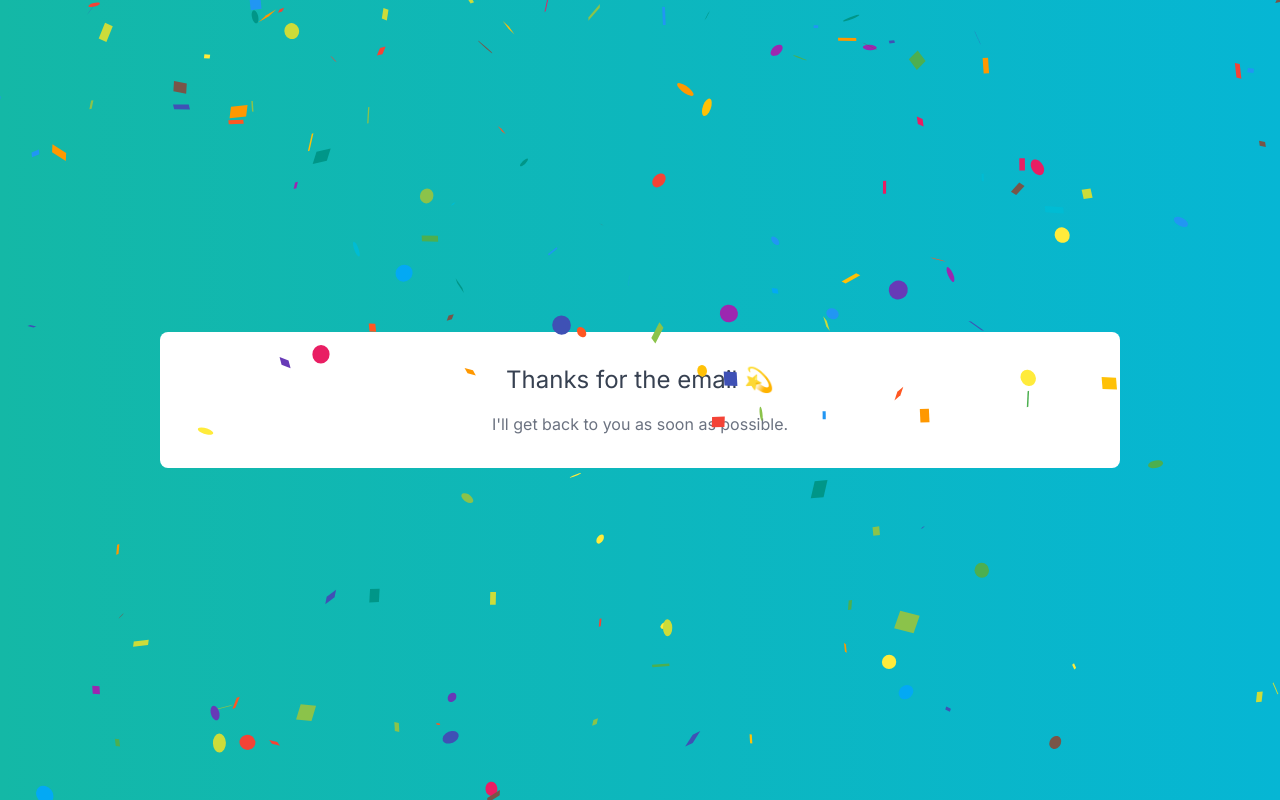
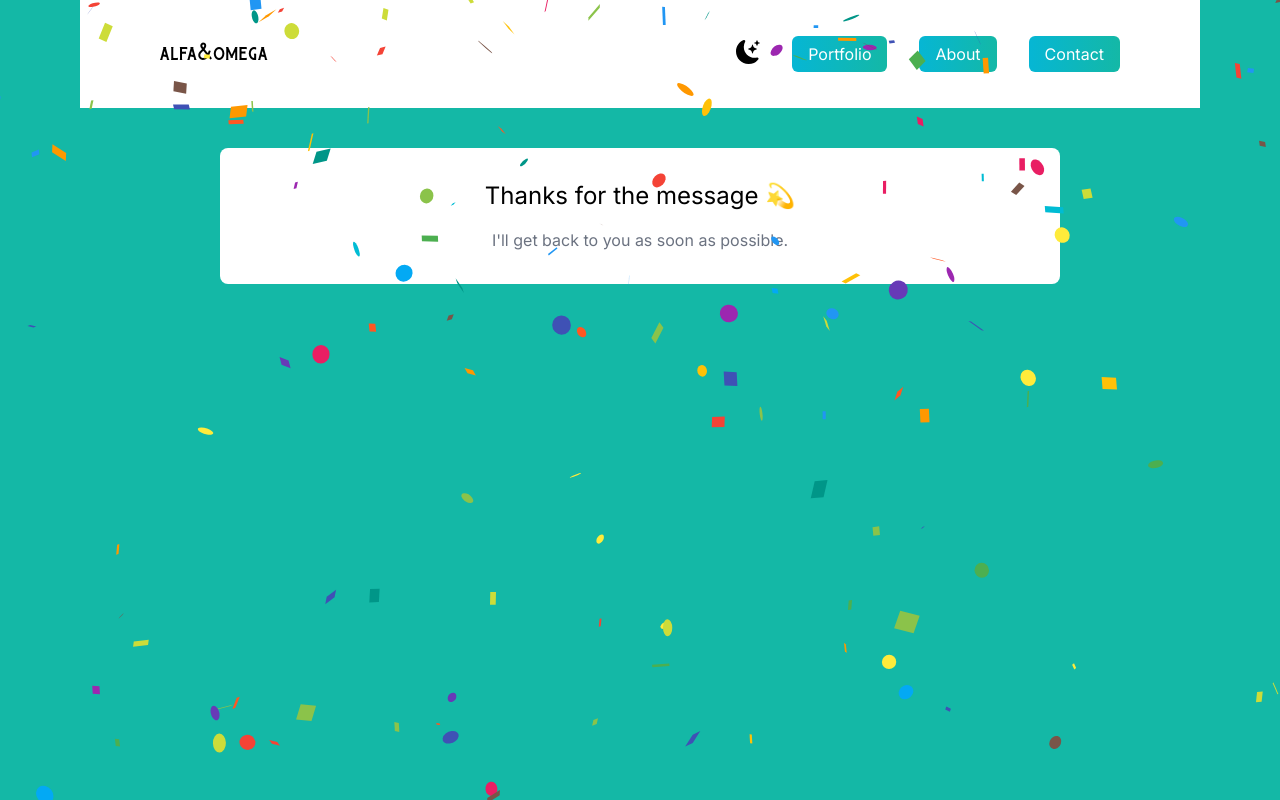
Before and after one commit to oovillagran/portfolio, a Next.js app: page /success in a window 1280 px wide. Built offline with nearby package versions, Linux system fonts and the light colour scheme.

Commit message:
Add hamburger menu

```diff
--- /dev/null
+++ b/app/DarkModeContext.js
@@ -0,0 +1,21 @@
+import React, { createContext, useContext, useState } from 'react';
+
+const DarkModeContext = createContext();
+
+export function useDarkMode() {
+  return useContext(DarkModeContext);
+}
+
+export function DarkModeProvider({ children }) {
+  const [darkMode, setDarkMode] = useState(false);
+
+  const toggleDarkMode = () => {
+    setDarkMode((prevDarkMode) => !prevDarkMode);
+  };
+
+  return (
+    <DarkModeContext.Provider value={{ darkMode, toggleDarkMode }}>
+      {children}
+    </DarkModeContext.Provider>
+  );
+}
--- a/app/globals.css
+++ b/app/globals.css
@@ -41,5 +41,5 @@ a {
 
 /* Dark mode background color */
 .dark .bg-white {
-  background-color: #000; /* Change this to your desired dark mode background color */
+  background-color: rgb(17 24 39 / var(--tw-bg-opacity)); /* Change this to your desired dark mode background color */
 }
--- a/app/layout.js
+++ b/app/layout.js
@@ -2,6 +2,7 @@
 import './globals.css';
 import { Inter } from 'next/font/google';
 import { AnimatePresence } from 'framer-motion';
+import { DarkModeProvider } from './DarkModeContext';
 
 const inter = Inter({ subsets: ['latin'] })
 
@@ -12,9 +13,11 @@ export const metadata = {
 
 export default function RootLayout({ children }) {
   return (
-    <html lang="en">
-      <body className={inter.className}>{children}</body>
-    </html>
+    <DarkModeProvider>
+      <html lang="en">
+        <body className={inter.className}>{children}</body>
+      </html>
+    </DarkModeProvider>
   )
 }
 
--- /dev/null
+++ b/app/navbar.js
@@ -0,0 +1,71 @@
+import React, { useState } from 'react';
+import { BsFillMoonStarsFill } from 'react-icons/bs';
+import '@tailwindcss/forms';
+import { useDarkMode } from './DarkModeContext';
+
+export default function Navbar() {
+  const { darkMode, toggleDarkMode } = useDarkMode();
+  const [mobileMenuOpen, setMobileMenuOpen] = useState(false);
+
+  const toggleMobileMenu = () => {
+    setMobileMenuOpen(!mobileMenuOpen);
+  };
+
+  return (
+    <div className={darkMode ? 'dark' : ''}>
+      {/* ... (Head and other content) */}
+      <header className="bg-white px-10 md:px-20 lg:px-25 dark:bg-gray-900">
+        <nav className="py-10 mb-10 flex justify-between">
+          <h1 className="text-xl font-burtons dark:text-gray-200 transition-transform transform hover:scale-110">
+            <a href="/">alfa&omega</a>
+          </h1>
+          <div className='flex'>
+            <BsFillMoonStarsFill
+              onClick={() => toggleDarkMode(!darkMode)}
+              className="cursor-pointer text-2xl dark:text-gray-200 hover:text-teal-600 transition-transform transform hover:scale-110"
+            />
+            <div className="md:hidden">
+              {/* Hamburger menu button */}
+              <button
+                onClick={toggleMobileMenu}
+                className="text-gray-800 px-5 text-lg dark:text-gray-200"
+              >
+                ☰
+              </button>
+            </div>
+            <ul
+              className={`${
+                mobileMenuOpen ? 'block' : 'hidden'
+              } md:flex md:items-center`}
+            >
+              <li className="transition-transform transform hover:scale-105">
+                <a
+                  className="bg-gradient-to-r from-cyan-500 to-teal-500 text-white px-4 py-2 rounded-md ml-8 hover:text-gray-800"
+                  href="#"
+                >
+                  Portfolio
+                </a>
+              </li>
+              <li className="transition-transform transform hover:scale-105">
+                <a
+                  className="bg-gradient-to-r from-cyan-500 to-teal-500 text-white px-4 py-2 rounded-md ml-8 hover:text-gray-800"
+                  href="#about"
+                >
+                  About
+                </a>
+              </li>
+              <li className="transition-transform transform hover:scale-105">
+                <a
+                  className="bg-gradient-to-r from-cyan-500 to-teal-500 text-white px-4 py-2 rounded-md ml-8 hover:text-gray-800"
+                  href="#contact"
+                >
+                  Contact
+                </a>
+              </li>
+            </ul>
+          </div>
+        </nav>
+      </header>
+    </div>
+  );
+}
--- a/app/page.js
+++ b/app/page.js
@@ -1,6 +1,5 @@
 'use client';
 import Head from 'next/head';
-import {BsFillMoonStarsFill} from 'react-icons/bs';
 import {AiFillTwitterCircle, AiFillGithub, AiFillLinkedin, AiFillInstagram, AiFillMediumCircle} from 'react-icons/ai';
 import Image from 'next/image';
 import oscardev from '../public/ovg-avatar.png';
@@ -13,20 +12,17 @@ import web3 from '../public/web3.png';
 import web4 from '../public/web4.png';
 import web5 from '../public/EasyClinics.png';
 import web6 from '../public/EasyClinics-Appointment.png';
-import { useState } from 'react';
 import '@tailwindcss/forms';
 import formImage from '../public/form.png';
 import { useFormik } from 'formik';
 import * as Yup from 'yup';
 import { useRouter } from 'next/navigation';
 import { motion as m } from 'framer-motion';
-// import { useSearchParams } from 'next/navigation';
-// import { usePathname } from 'next/navigation';
+import Navbar from './navbar';
+import { useDarkMode } from './DarkModeContext';
 
 export default function Home() {
-  const [darkMode, setDarkMode] = useState(false);
-  // const pathname = usePathname();
-
+  const { darkMode } = useDarkMode();
 
   // Router
   const router = useRouter();
@@ -48,7 +44,6 @@ export default function Home() {
 
     // Submit form
     onSubmit: (values) => {
-      // console.log(values);
       router.push('/success');
     },
   });
@@ -61,40 +56,39 @@ export default function Home() {
         <link rel="icon" href="/favicon.ico" />
       </Head>
 
-      <main className='bg-white px-10 md:px-20 lg:px-40 dark:bg-gray-900'>
+      <main className='bg-white md:px-10 lg:px-20 dark:bg-gray-900'>
         <section className="min-h-screen">
-          <nav className='py-10 mb-12 flex justify-between'>
-            <h1 className='text-xl font-burtons dark:text-gray-200'>alfa&omega</h1>
-            <ul className='flex items-center'>
-              <li>
-                <BsFillMoonStarsFill onClick={() => setDarkMode(!darkMode)} className='cursor-pointer text-2xl dark:text-gray-200'/>
-              </li>
-              <li><a className="bg-gradient-to-r from-cyan-500 to-teal-500 text-white px-4 py-2 rounded-md ml-8" href="#">Resume</a></li>
-              <li><a className="bg-gradient-to-r from-cyan-500 to-teal-500 text-white px-4 py-2 rounded-md ml-8" href="#contact">Contact</a></li>
-            </ul>
-          </nav>
+          <Navbar />
           <div className="text-center p-10">
             <h2 className='text-5xl py-2 text-teal-600 font-bold md:text-6xl'>Hi, I'm Oscar</h2>
             <h3 className='text-2xl py-2 font-bold mb-4 md:text-3xl dark:text-gray-200'>Software developer</h3>
             <p className='text-md py-5 leading-8 mb-4 text-gray-800 md:text-xl max-w-xl mx-auto dark:text-gray-200'>I'm a software engineer based in Santo Domingo, Ecuador. I have a passion for creating beautiful and functional websites and applications. Join me down below and let's get in touch!</p>
           </div>
           <div className="text-3xl flex justify-center gap-8 py-3 text-gray-600">
-            <AiFillTwitterCircle className='dark:text-gray-200'/>
-            <AiFillGithub className='dark:text-gray-200' />
-            <AiFillLinkedin className='dark:text-gray-200' />
-            <AiFillInstagram className='dark:text-gray-200' />
-            <AiFillMediumCircle className='dark:text-gray-200' />
+            <a href='https://twitter.com/oovillagran' target='_blank' rel='noopener noreferrer'>
+              <AiFillTwitterCircle className='dark:text-gray-200 transition-transform transform hover:scale-110 hover:text-teal-600 dark:hover:text-teal-600'/>
+            </a>
+            <a href='https://github.com/oovillagran' target='_blank' rel='noopener noreferrer'>
+              <AiFillGithub className='dark:text-gray-200 transition-transform transform hover:scale-110 hover:text-teal-600 dark:hover:text-teal-600' />
+            </a>
+            <a href='https://www.linkedin.com/in/oovillagran/' target='_blank' rel='noopener noreferrer'>
+              <AiFillLinkedin className='dark:text-gray-200 transition-transform transform hover:scale-110 hover:text-teal-600 dark:hover:text-teal-600' />
+            </a>
+            <a href='https://www.instagram.com/ovillagran/' target='_blank' rel='noopener noreferrer'>
+              <AiFillInstagram className='dark:text-gray-200 transition-transform transform hover:scale-110 hover:text-teal-600 dark:hover:text-teal-600' />
+            </a>
+            <a href='https://medium.com/@oovillagg' target='_blank' rel='noopener noreferrer'>
+              <AiFillMediumCircle className='dark:text-gray-200 transition-transform transform hover:scale-110 hover:text-teal-600 dark:hover:text-teal-600' />
+            </a>
           </div>
           <div className="relative bg-gradient-to-b from-teal-500 rounded-full w-80 h-80 mt-20 mx-auto overflow-hidden md:h-96 md:w-96">
             <Image className='w-32 h-32 mx-auto my-4' src={oscardev} alt="emoticon" layout='fill' objectFit='cover' objectPosition='center' />
           </div>
         </section>
         {/* second section */}
-        <section className='py-10'>
-          <div className="text-center p-10">
-            <h3 className="text-3xl py-1 dark:text-gray-200">
-              Services I offer
-            </h3>
+        <section>
+          <div>
+            <h3 className="text-3xl text-center py-1 dark:text-gray-200">Portfolio</h3>
             <p className="text-md py-2 leading-8 mb-4 text-gray-800 md:text-xl dark:text-gray-200">
               Since the beginning of my journey as a software developer,
               I've done <span className="text-teal-500 font-bold">remote
@@ -105,6 +99,49 @@ export default function Home() {
             <p className="text-md py-2 leading-8 mb-4 text-gray-800 md:text-xl dark:text-gray-200">
               I offer from a wide range of services, including programming and teaching.
             </p>
+          </div>
+          <div className='flex flex-col gap-10 py-10 lg:flex-row lg:flex-wrap'>
+            <div className="basis-1/3 flex-1">
+              <Image src={web1} className='rounded-lg object-cover' width={'100%'} height={'100%'} layout="responsive" />
+            </div>
+            <div className="basis-1/3 flex-1">
+              <Image src={web2} className='rounded-lg object-cover' width={'100%'} height={'100%'} layout="responsive" />
+            </div>
+            <div className="basis-1/3 flex-1">
+              <Image src={web3} className='rounded-lg object-cover' width={'100%'} height={'100%'} layout="responsive" />
+            </div>
+            <div className="basis-1/3 flex-1">
+              <Image src={web4} className='rounded-lg object-cover' width={'100%'} height={'100%'} layout="responsive" />
+            </div>
+            <div className="basis-1/3 flex-1">
+              <Image src={web5} className='rounded-lg object-cover' width={'100%'} height={'100%'} layout="responsive" />
+            </div>
+            <div className="basis-1/3 flex-1">
+              <Image src={web6} className='rounded-lg object-cover' width={'100%'} height={'100%'} layout="responsive" />
+            </div>
+          </div>
+        </section>
+      {/* About me */}
+      <section id='about' className='py-1'>
+          <div className="text-center p-10">
+            <h3 className="text-3xl py-1 dark:text-teal-500 font-bold">
+              About me
+            </h3>
+            <p className="text-md py-2 leading-6 mb-4 text-gray-800 md:text-xl dark:text-gray-200">
+              Since the beginning of my journey as a software developer,
+              I've done <span className="text-teal-500 font-bold">remote
+              work</span>, doing <span className="text-teal-500 font-bold">pair-programming</span>,
+              and <span className="text-teal-500 font-bold">collaborated </span>
+              with talented people from all over the world.
+            </p>
+            <p className="text-md py-2 leading-6 mb-4 text-gray-800 md:text-xl dark:text-gray-200">
+            I can help you build a product , feature or website. Look through some of my work and experience!
+            <br />
+            If you like what you see and have a project you need coded, don’t hesitate to contact me.
+            </p>
+          </div>
+          <div>
+          <p className='transition-transform transform hover:scale-105'><a className="bg-gradient-to-r from-cyan-500 to-teal-500 text-white px-4 py-2 rounded-md ml-8 hover:text-gray-800" href="#">Get my resume</a></p>
           </div>
           <div className='lg:flex gap-10'>
             <div className="text-center shadow-lg p-10 rounded-xl my-10 dark:bg-white">
@@ -148,42 +185,6 @@ export default function Home() {
             </div>
           </div>
         </section>
-        <section>
-          <div>
-            <h3 className="text-3xl text-center py-1 dark:text-gray-200">Portfolio</h3>
-            <p className="text-md py-2 leading-8 mb-4 text-gray-800 md:text-xl dark:text-gray-200">
-              Since the beginning of my journey as a software developer,
-              I've done <span className="text-teal-500 font-bold">remote
-              work</span>, doing <span className="text-teal-500 font-bold">pair-programming</span>,
-              and <span className="text-teal-500 font-bold">collaborated </span>
-              with talented people from all over the world.
-            </p>
-            <p className="text-md py-2 leading-8 mb-4 text-gray-800 md:text-xl dark:text-gray-200">
-              I offer from a wide range of services, including programming and teaching.
-            </p>
-          </div>
-          <div className='flex flex-col gap-10 py-10 lg:flex-row lg:flex-wrap'>
-            <div className="basis-1/3 flex-1">
-              <Image src={web1} className='rounded-lg object-cover' width={'100%'} height={'100%'} layout="responsive" />
-            </div>
-            <div className="basis-1/3 flex-1">
-              <Image src={web2} className='rounded-lg object-cover' width={'100%'} height={'100%'} layout="responsive" />
-            </div>
-            <div className="basis-1/3 flex-1">
-              <Image src={web3} className='rounded-lg object-cover' width={'100%'} height={'100%'} layout="responsive" />
-            </div>
-            <div className="basis-1/3 flex-1">
-              <Image src={web4} className='rounded-lg object-cover' width={'100%'} height={'100%'} layout="responsive" />
-            </div>
-            <div className="basis-1/3 flex-1">
-              <Image src={web5} className='rounded-lg object-cover' width={'100%'} height={'100%'} layout="responsive" />
-            </div>
-            <div className="basis-1/3 flex-1">
-              <Image src={web6} className='rounded-lg object-cover' width={'100%'} height={'100%'} layout="responsive" />
-            </div>
-          </div>
-        </section>
-
       </main>
 
       {/* Contact section */}
@@ -199,21 +200,21 @@ export default function Home() {
             onSubmit={formik.handleSubmit}
             className='bg-white flex flex-col md:flex-row rounded-lg w-3/4 font-latoRegular'
           >
-            <div className='flex-1 text-gray-700 p-10'>
-              <h1 className='text-2xl md:text-4xl lg:text-5xl pb-4 font-latoBold'>
+            <div className='flex-1 text-gray-700 p-5'>
+              <h1 className='text-2xl md:text-4xl lg:text-5xl pb-2 font-latoBold dark:text-teal-500'>
                 Let's connect 🤝
               </h1>
-              <p className='text-md text-gray-500'>
+              <p className='text-md text-gray-500 dark:text-gray-200'>
                 If you have an application you are interested in developing,
                 a feature you need built, or a project that needs coding. I'd
                 love to help with it. Feel free to reach out to me.
                 I'll do my best to get back to you!
               </p>
-              <div className='mt-6'>
+              <div className='mt-5'>
                 {/* Name input field */}
                 <div className='pb-4'>
                   <label
-                    className={`block font-latoBold text-sm pb-2 ${formik.touched.name && formik.errors.name ? 'text-red-500' : ''}`}
+                    className={`block font-latoBold text-sm pb-2 ${formik.touched.name && formik.errors.name ? 'text-red-500' : ''} dark:text-gray-200`}
                     htmlFor='name'
                   >
                     {formik.touched.name && formik.errors.name ? formik.errors.name : "Name:"}
@@ -231,7 +232,7 @@ export default function Home() {
                 {/* Email input field */}
                 <div className='pb-4'>
                   <label
-                    className={`block font-latoBold text-sm pb-2 ${formik.touched.email && formik.errors.email ? 'text-red-500' : ''}`}
+                    className={`block font-latoBold text-sm pb-2 ${formik.touched.email && formik.errors.email ? 'text-red-500' : ''} dark:text-gray-200`}
                     htmlFor='email'
                   >
                     {formik.touched.email && formik.errors.email ? formik.errors.email : "Email:"}
@@ -249,7 +250,7 @@ export default function Home() {
                 {/* Text area field */}
                 <div className='pb-4'>
                   <label
-                    className={`block font-latoBold text-sm pb-2 ${formik.touched.text && formik.errors.text ? 'text-red-500' : ''}`}
+                    className={`block font-latoBold text-sm pb-2 ${formik.touched.text && formik.errors.text ? 'text-red-500' : ''} dark:text-gray-200`}
                     htmlFor='text'
                   >
                     {formik.touched.text && formik.errors.text ? formik.errors.text : "Write your message:"}
--- a/app/success/page.js
+++ b/app/success/page.js
@@ -2,8 +2,12 @@
 import { motion as m } from "framer-motion";
 import { useEffect, useState } from "react";
 import Confetti from "react-confetti";
+import Navbar from "../navbar";
+import { useDarkMode } from "../DarkModeContext";
 
 export default function Success() {
+  const { darkMode } = useDarkMode();
+
   const [pieces, setPieces] = useState(200);
   const stopConfetti = () => {
     setTimeout(() => {
@@ -20,17 +24,20 @@ export default function Success() {
     initial={{opacity: 0}}
     animate={{opacity: 1}}
     exit={{opacity: 0}}
-    className='h-screen flex items-center justify-center bg-gradient-to-l from-cyan-500 to-teal-500'
+    className='h-screen flex-column justify-center md:px-10 lg:px-20 '
     >
-      <div className="bg-white rounded-lg w-3/4 font-latoRegular text-center text-gray-700 p-8">
-        <h1 className="text-2xl pb-4 font-latoBold">
-          Thanks for the email 💫
-        </h1>
-        <p className="text-md text-gray-500">
-          I'll get back to you as soon as possible.
-        </p>
+      <div className={darkMode ? "dark" : ""}>
+        <Navbar />
+        <div className="bg-white justify-center m-auto rounded-lg w-3/4 font-latoRegular text-center p-8">
+          <h1 className="text-2xl pb-4 font-latoBold dark:text-teal-500">
+            Thanks for the message 💫
+          </h1>
+          <p className="text-md text-gray-500 dark:text-gray-200">
+            I'll get back to you as soon as possible.
+          </p>
+        </div>
+        <Confetti gravity={0.1} numberOfPieces={pieces} />
       </div>
-      <Confetti gravity={0.1} numberOfPieces={pieces} />
     </m.main>
   )
 }
```
